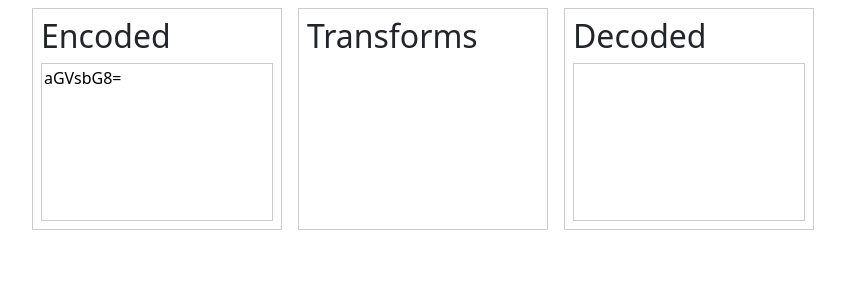
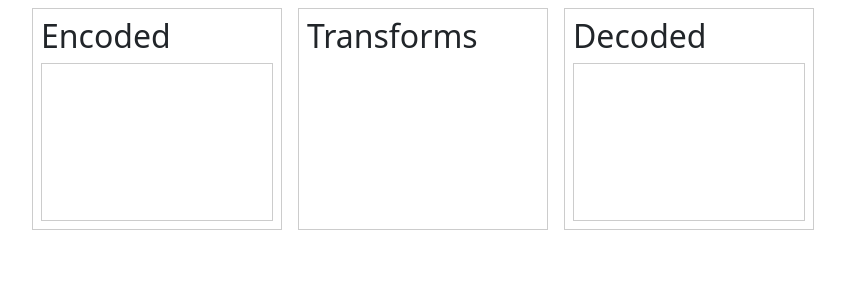
Before and after one commit to bysse/mr-data, a Vue app: page / in a window 1280 px wide. Shown: the top 300 px of the page, without its empty margins (58-903 px from the left). Built offline with nearby package versions, Linux system fonts and the light colour scheme; the HTML template or start-up script is replaced by a standard one.

Commit message:
Cleaning up

```diff
--- a/src/App.vue
+++ b/src/App.vue
@@ -7,42 +7,25 @@
 import QueryString from './query'
 import { TransformManager } from './transform/transform_manager'
 
-//const inputData = ref('{"key":"value"}');
-const inputData = ref('aGVsbG8=')
-const outputData = ref('')
-const outputBuffer = ref(null)
-
 const transforms = ref([])
 const suggestions = ref<Transform[]>([])
-
-const transformChain = new TransformChain()
-const transformChainError = ref('')
 
 const queryString = new QueryString()
 const manager = new TransformManager('aGVsbG8=')
 
-const decoder = new TextDecoder()
-
 function applyTransformChain() {
-  console.log(inputData.value)
-  const result = transformChain.apply(inputData.value)
-  console.log(result)
+  const result = manager.applyTransforms()
 
   if (result.error) {
     console.log('Error: ' + result.error)
-    transformChainError.value = result.message
-    outputData.value = ''
-    outputBuffer.value = null
     return
   }
-
-  outputData.value = decoder.decode(result.buffer.data)
-  transformChainError.value = ''
 
   // update the suggestions
   let suggestionList = []
   for (let i = 0; i < result.suggestions.length; i++) {
-    suggestionList.push(transformRegistry.get(result.suggestions[i][0]))
+    const transform = transformRegistry.get(result.suggestions[i][0])
+    suggestionList.push(transform)
   }
   suggestions.value = suggestionList
   console.log(suggestionList)
--- a/src/transform/transform_manager.ts
+++ b/src/transform/transform_manager.ts
@@ -1,16 +1,18 @@
 import { ref, type Ref } from 'vue'
-import { TransformChain } from './transform_chain'
+import { TransformChain, TransformChainResult } from './transform_chain'
 import transformRegistry from './transform_registry'
 import { Something, Err, type Result } from '../lib/result'
 import { ValueBuffer } from './buffer'
 
 export class TransformManager {
   readonly input: Ref<string, string>
+  readonly output: Ref<string, string>
   readonly error: Ref<string, string>
   readonly transformChain: TransformChain
 
   constructor(initialData: string) {
     this.input = ref<string>(initialData)
+    this.output = ref<string>('')
     this.error = ref<string>('')
     this.transformChain = new TransformChain()
   }
@@ -29,11 +31,19 @@
     }
   }
 
-  public applyTransforms(): Result<string, string> {
+  public applyTransforms(): TransformChainResult {
     const buffer = new ValueBuffer(this.input.value)
-    const result: TransformChainResult = this.transformChain.apply(buffer)
+    const result = this.transformChain.apply(buffer)
 
-    // TODO:
+    if (result.error) {
+      this.output.value = ''
+      this.error.value = result.message
+    } else {
+      this.clearError()
+      this.output.value = result.buffer?.toString() || ''
+    }
+
+    return result
   }
 
   private clearError() {
```
